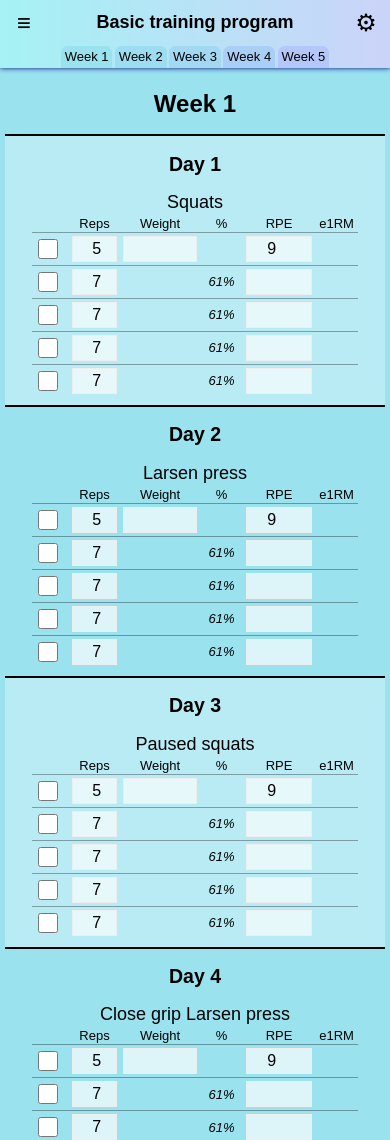
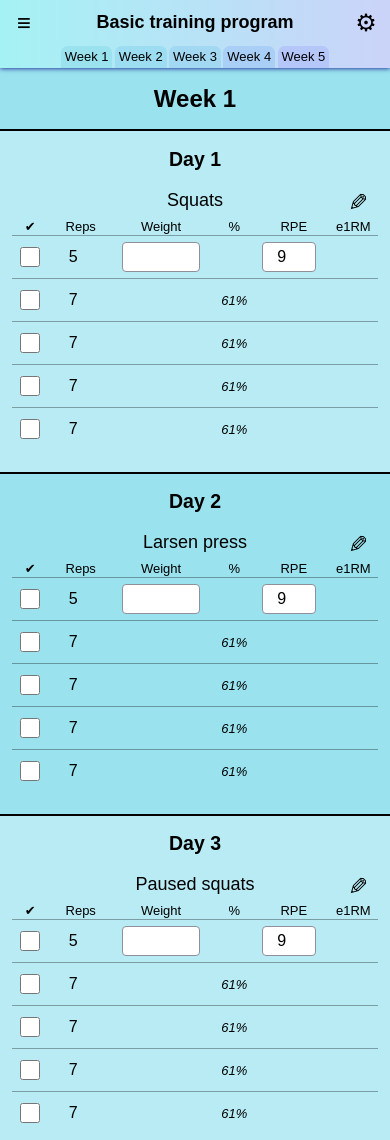
Before and after one commit to trulsebb/trainingprogram.app, a plain HTML site: page index.html in a window 390 px wide. Shown: the top 1140 px of the page. Drawn offline with Linux system fonts and the light colour scheme.

Commit message:
more mobile friendly

```diff
--- a/index.html
+++ b/index.html
@@ -12,7 +12,7 @@
                 margin: 0;
                 font-family: sans-serif;
                 text-align: center;
-                background: linear-gradient(to right, #6ce3e77a, #a0b0f862);
+                background: linear-gradient(to right, #c6f3ff, #dae1fc);
                 font-size: small;
             }
             th {
@@ -27,13 +27,15 @@
             }
             caption {
                 font-size: large;
+                margin-bottom: 5px;
             }
             table {
-                margin: 0.5em;
+                /* margin: 0.5em; */
                 border-collapse: collapse;
                 border: 0.2em #fff0 solid;
-                margin-left: auto;
-                margin-right: auto;
+                width: 95%;
+                /* margin-left: auto;
+                margin-right: auto; */
             }
             p {
                 padding: 0;
@@ -51,20 +53,20 @@
             input[type=number] {
                 max-width: 4.5em;
                 line-height: 1.5em;
-                padding: 0;
+                padding: 2px;
                 margin: 2px;
-                border: 1px solid #eee;
-                background-color: #fffa;
+                border: 1px solid #8f8f9d;
+                border-radius: 4px;
+                background-color: #fff;
                 text-align: center;
                 font-family: sans-serif;
                 font-size: medium;
-                text-align: right;
+                /* text-align: right; */
             }
             input[type=checkbox] {
                 width: 20px;
                 height: 20px;
-                margin: 5px;
-                margin-right: 10px;
+                margin: 10px 5px;
             }
             input[type=text]:disabled {
                 width: 3em;
@@ -110,6 +112,9 @@
                 border: 0;
                 margin: 0;
                 padding: 0;
+            }
+            .appContainer {
+                margin-bottom: 50vh;
             }
             .headerContainer {
                 top: 0;
@@ -295,8 +300,8 @@
                 display: flex;
                 flex-direction: row;
                 flex-wrap: wrap;
-                column-gap: normal;
-                justify-content: space-evenly;
+                column-gap: 10px;
+                justify-content: space-around;
             }
             .dayContainer {
                 border: 0;
@@ -314,6 +319,7 @@
             }
             .movementContainer {
                 padding: 0 0.3em 0.3em 0.3em;
+                margin: 1.5em auto;
             }
             .sessionContainer {
                 padding: 0 1em 1em 1em;
@@ -346,23 +352,33 @@
                 background: #99e2ee;
             }
             .blockContainer {
-                padding: 5px;
+                padding: 0;
                 margin: 0;
                 scroll-margin-top: 5em;
                 height: fit-content;
-                width: 100%;
-                max-width: 30em;
+                min-width: max-content;
+                max-width: 40em;
                 border-bottom: solid black 4px;
+                flex-grow: 1;
             }
             input[type=text].alwaysDisabled {
                 font-style: italic;
                 font-size: small;
             }
+            input[type=number]:disabled.preDisabled {
+                -webkit-appearance: none;
+                -moz-appearance: textfield;
+                text-align: center;
+                color: black;
+                opacity: 1;
+                background: transparent;
+                border: 1px solid transparent;
+            }
             input[type=number].rpeInput {
                 -webkit-appearance: none;
                 -moz-appearance: textfield;
                 text-align: center;
-                max-width: 4em;
+                max-width: 3em;
             }
             .shareStringLabel {
                 display: inline-block;
@@ -409,6 +425,7 @@
             .paramBox {
                 display: flex;
                 justify-content: flex-end;
+                align-items: center;
             }
             .programSettingsContainer {
                 display: flex;
@@ -493,7 +510,7 @@
                 display: flex;
                 flex-direction: row;
                 flex-wrap: wrap;
-                padding: 0.5em;
+                padding: 0;
             }
             .setContainer:nth-child(odd) {
                 background: #8eee6120;
@@ -540,6 +557,24 @@
                 font-style: italic;
                 padding-left: 1em;
             }
+            .dayCaption {
+                position: relative;
+            }
+            .editAllDay {
+                position: absolute;
+                margin: 0;
+                right: 5px;
+                top: -5px;
+                border: 0;
+                font-size: x-large;
+                text-align: center;
+                height: 1.4em;
+                width: 1.4em;
+                transform: rotateZ(90deg);
+            }
+            .editAllDay.pressed {
+                color: purple;
+            }
             /* .defaultDayLegend {
                 font-size: large;
             } */
```
Also changed, not shown: miniapp.js.
